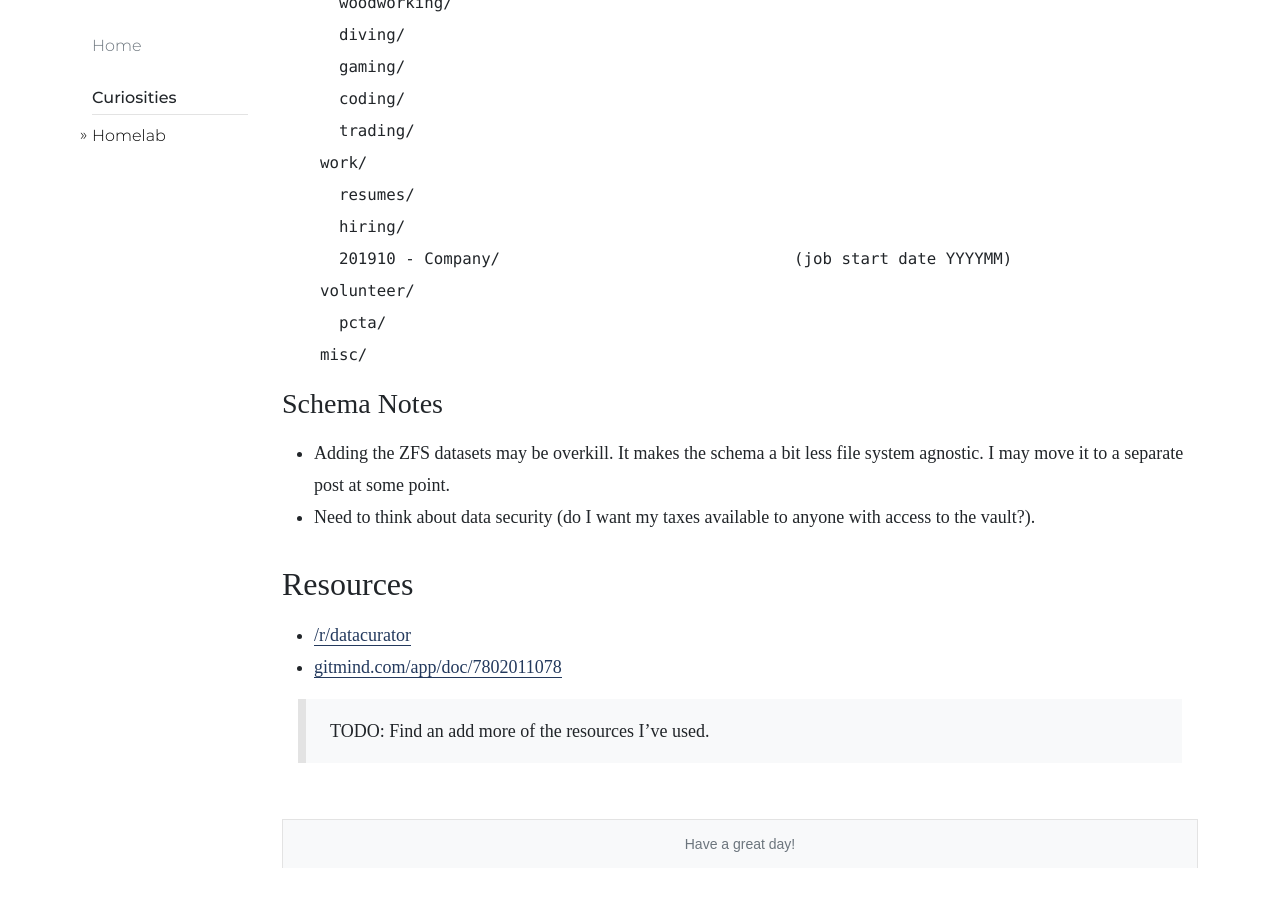
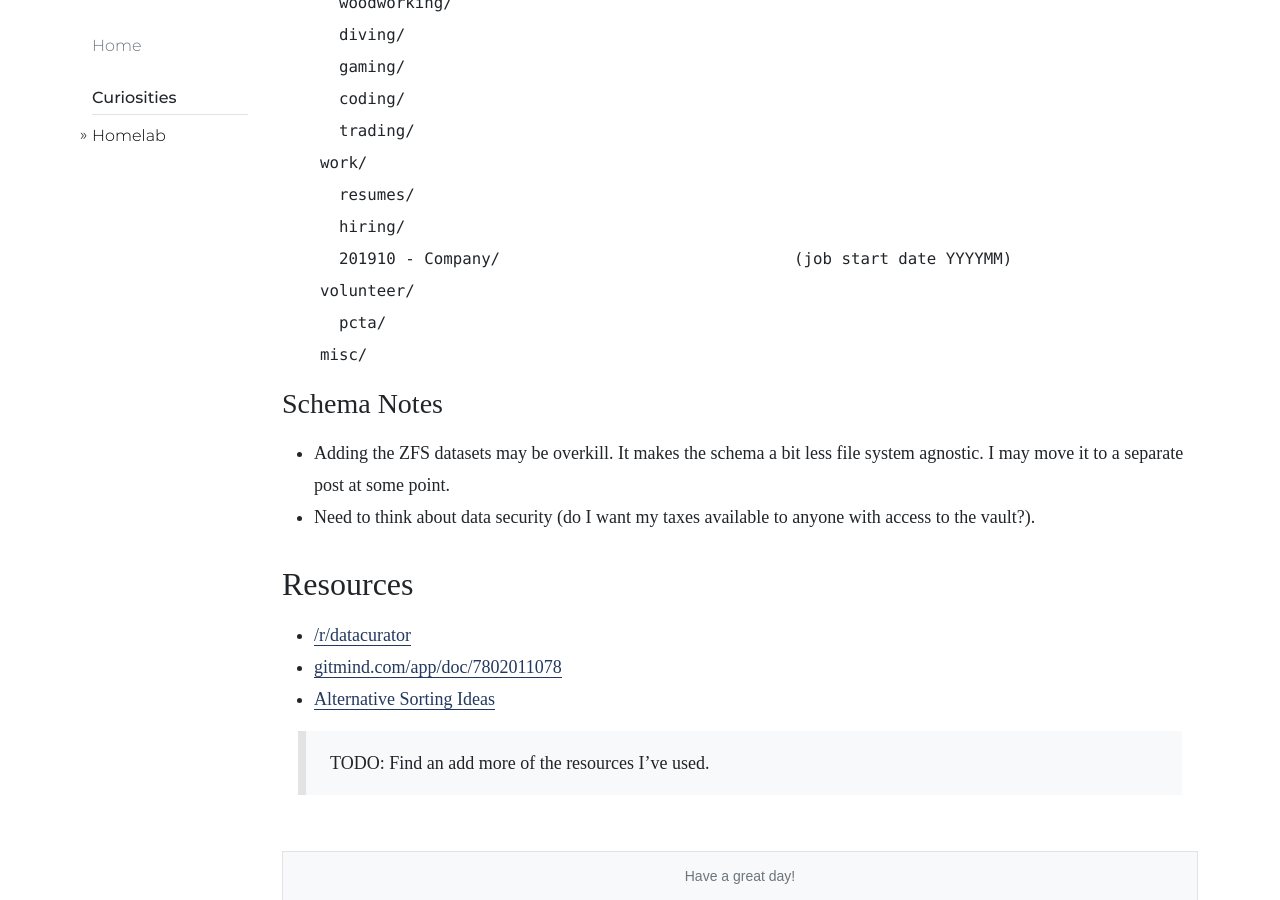
Before and after one commit to jimmygle/jimmygle.github.io, a Jekyll site: the page built from _posts/homelab/2021-06-05-data-archiving-spec.md, in a window 1280 px wide and 900 px high, scrolled down 5291 px. Built offline with Jekyll 4.4.1, drawn with Linux system fonts in a browser that asks for light colours; some web fonts are replaced; before the commit the page ends 6159 px from its top, so only the background shows below that.

Commit message:
Update 2021-06-05-data-archiving-spec.md

```diff
--- a/_posts/homelab/2021-06-05-data-archiving-spec.md
+++ b/_posts/homelab/2021-06-05-data-archiving-spec.md
@@ -227,5 +227,6 @@ at least these three aspects that need to be considered:
 
 * [/r/datacurator](reddit.com/r/datacurator)
 * [gitmind.com/app/doc/7802011078](gitmind.com/app/doc/7802011078)
+* [Alternative Sorting Ideas](https://www.reddit.com/r/datacurator/comments/nwegdu/alternative_sorting_ideas/)
 
 > TODO: Find an add more of the resources I've used.
```
